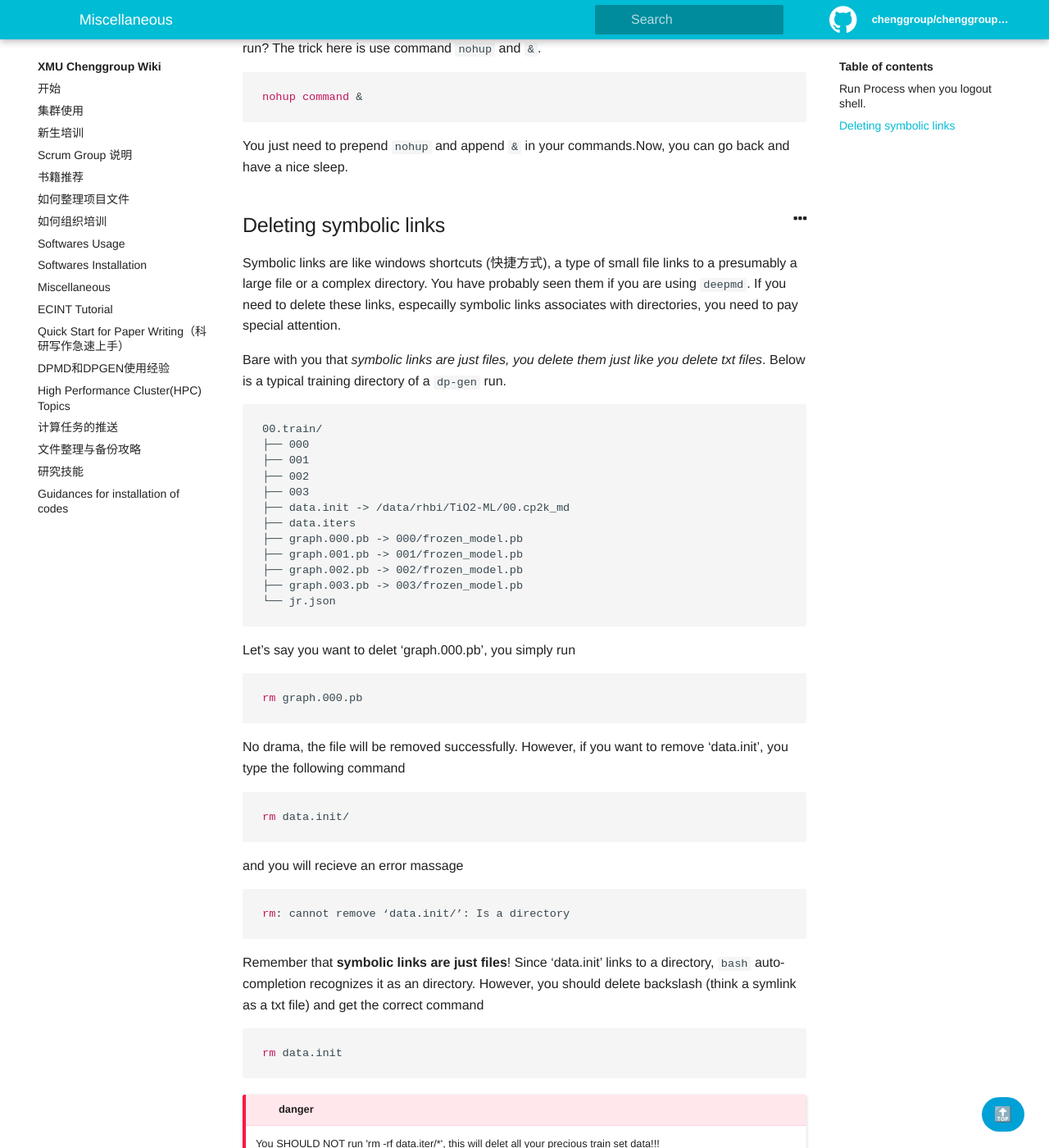
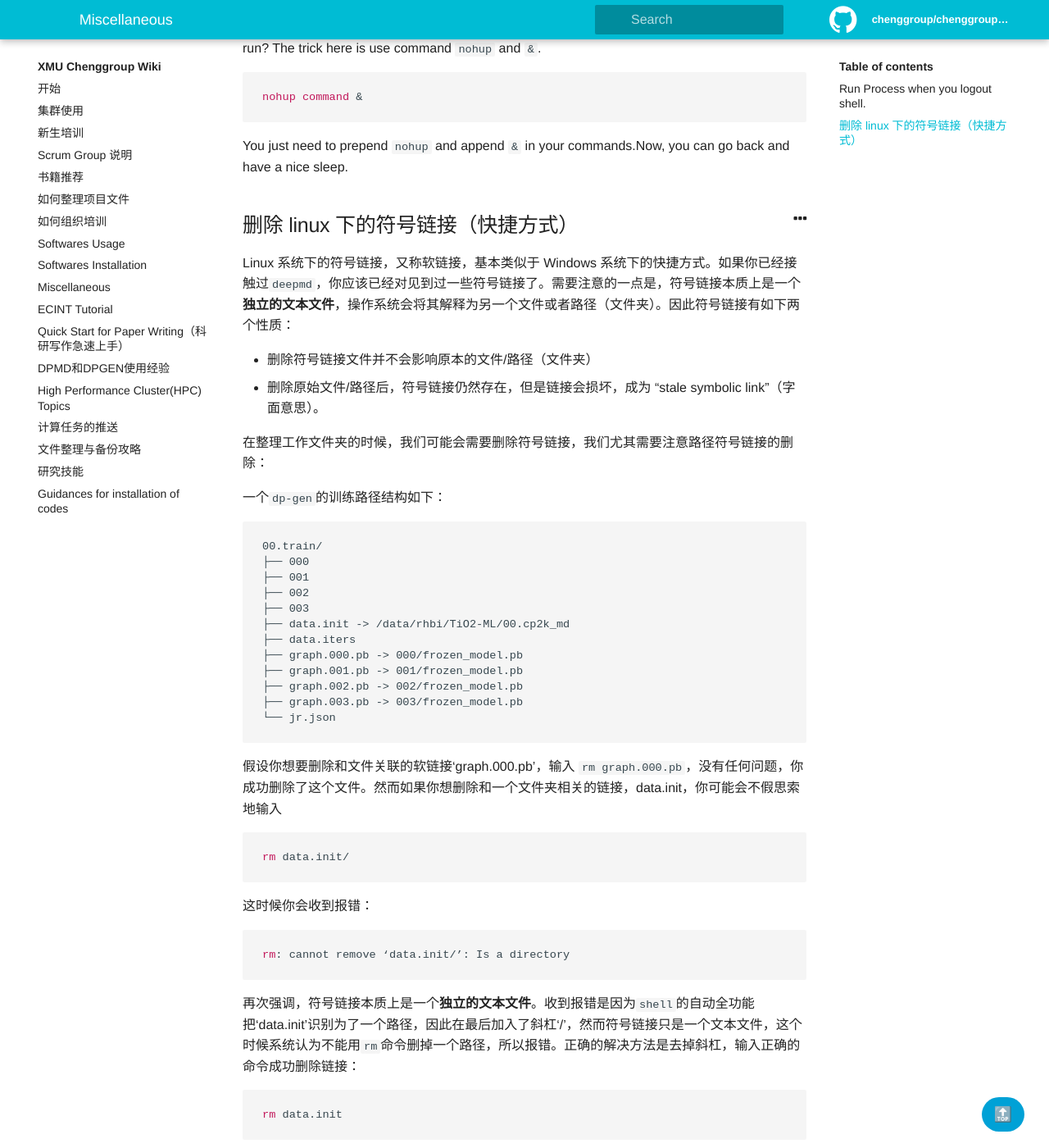
Before and after one commit to chenggroup/chenggroup.github.io, a Jekyll site: the page built from _wiki/miscellaneous.md, in a window 1280 px wide and 1400 px high, scrolled down 300 px. Shown: the whole window at 82% size. Built offline with Jekyll 4.4.1, drawn with Linux system fonts in a browser that asks for light colours; some of the changed text lies outside the part shown.

Commit message:
wrote tutorial in Chinese

````diff
--- a/_wiki/miscellaneous.md
+++ b/_wiki/miscellaneous.md
@@ -21,11 +21,17 @@ nohup command &
 You just need to prepend `nohup` and append `&` in your commands.Now, you can go back and have a nice sleep.
 
 
-## Deleting symbolic links
+## 删除 linux 下的符号链接（快捷方式）
 
-Symbolic links are like windows shortcuts (快捷方式), a type of small file links to a presumably a large file or a complex directory. You have probably seen them if you are using `deepmd`. If you need to delete these links, especailly symbolic links associates with directories, you need to pay special attention.
+Linux 系统下的符号链接，又称软链接，基本类似于 Windows 系统下的快捷方式。如果你已经接触过`deepmd`，你应该已经对见到过一些符号链接了。需要注意的一点是，符号链接本质上是一个**独立的文本文件**，操作系统会将其解释为另一个文件或者路径（文件夹）。因此符号链接有如下两个性质：
 
-Bare with you that *symbolic links are just files, you delete them just like you delete txt files*. Below is a typical training directory of a `dp-gen` run.
+* 删除符号链接文件并不会影响原本的文件/路径（文件夹）
+
+* 删除原始文件/路径后，符号链接仍然存在，但是链接会损坏，成为 “stale symbolic link”（字面意思）。
+
+在整理工作文件夹的时候，我们可能会需要删除符号链接，我们尤其需要注意路径符号链接的删除：
+
+一个`dp-gen`的训练路径结构如下：
 
 ```shell
 00.train/
@@ -42,28 +48,24 @@ Bare with you that *symbolic links are just files, you delete them just like you
 └── jr.json
 ```
 
-Let's say you want to delet 'graph.000.pb', you simply run
-
-```bash
-rm graph.000.pb
-```
-
-No drama, the file will be removed successfully. However, if you want to remove 'data.init', you type the following command
+假设你想要删除和文件关联的软链接‘graph.000.pb’，输入 `rm graph.000.pb`，没有任何问题，你成功删除了这个文件。然而如果你想删除和一个文件夹相关的链接，data.init，你可能会不假思索地输入
 
 ```bash
 rm data.init/
 ```
 
-and you will recieve an error massage
+这时候你会收到报错：
 
 ```bash
 rm: cannot remove ‘data.init/’: Is a directory
 ```
 
-Remember that **symbolic links are just files**! Since 'data.init' links to a directory, `bash` auto-completion recognizes it as an directory. However, you should delete backslash (think a symlink as a txt file) and get the correct command
+再次强调，符号链接本质上是一个**独立的文本文件**。收到报错是因为`shell`的自动全功能把‘data.init’识别为了一个路径，因此在最后加入了斜杠‘/’，然而符号链接只是一个文本文件，这个时候系统认为不能用`rm`命令删掉一个路径，所以报错。正确的解决方法是去掉斜杠，输入正确的命令成功删除链接：
 
 ```bash
 rm data.init
 ```
 
-{% include alert.html type="danger" title="danger" content="You SHOULD NOT run 'rm -rf data.iter/*', this will delet all your precious train set data!!!" %}
+当然shell的自动补全和你使用的 shell 版本有关，有可能你的 shell 不会犯蠢直接加上‘/’，但是在删除链接的时候你需要额外注意，避免你的数据损失。
+
+{% include alert.html type="danger" title="danger" content="千万不要运行 'rm -rf data.init/*' ，你会删除掉原路径下的所有文件！！！'" %}
````
